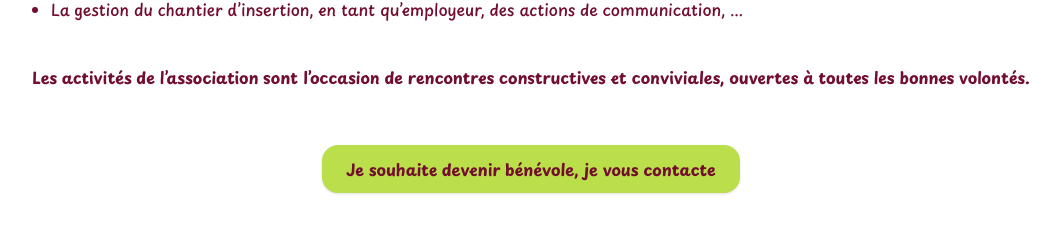
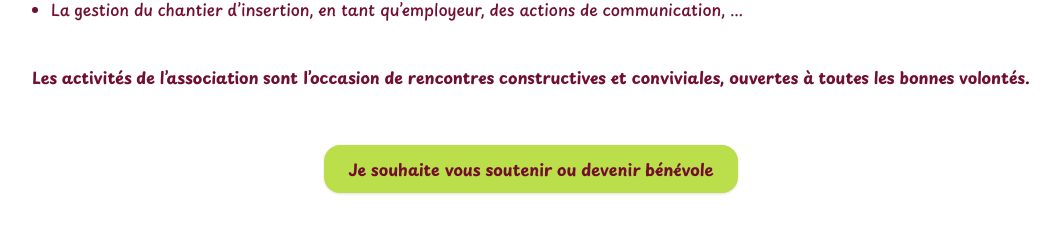
Before and after one commit to Annadesbois/les-jardins-de-wesserling, a Next.js app: page /de/about/association in a window 1280 px wide. Shown: the part 2451-2694 px from the top of the page, without its empty margins (109-1169 px from the left). Built offline with nearby package versions, Linux system fonts and the light colour scheme.

Commit message:
add link to support-us from asso page

```diff
--- a/app/[locale]/about/association/page.tsx
+++ b/app/[locale]/about/association/page.tsx
@@ -170,9 +170,9 @@ const AssociationPage = () => {
           Les activités de l’association sont l’occasion de rencontres
           constructives et conviviales, ouvertes à toutes les bonnes volontés.
         </p>
-        <Link href="/$locale/contact" className="mx-auto text-center">
-          <button className="bg-accent text-primary hover:bg-primary/90 hover:text-white px-6 py-3 text-base font-bold shadow-sm rounded-2xl mt-8">
-            Je souhaite devenir bénévole, je vous contacte
+        <Link href="/$locale/about/support-us" className="mx-auto text-center">
+          <button className="bg-accent text-primary hover:bg-primary/90 hover:text-white cursor-pointer px-6 py-3 text-base font-bold shadow-sm rounded-2xl mt-8">
+            Je souhaite vous soutenir ou devenir bénévole
           </button>
         </Link>
       </section>
```
